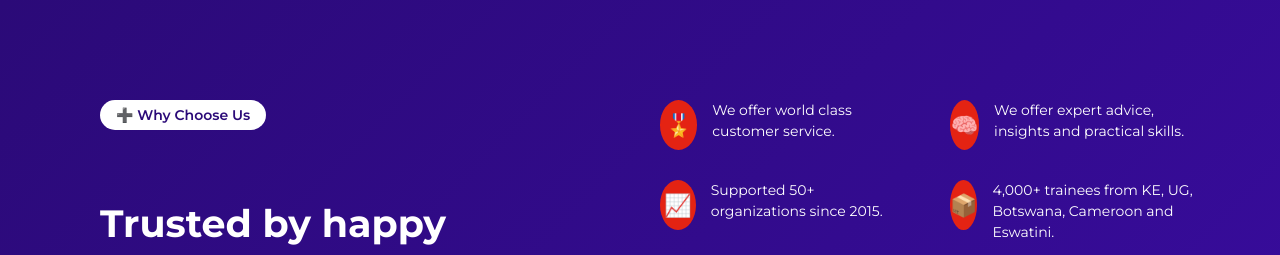
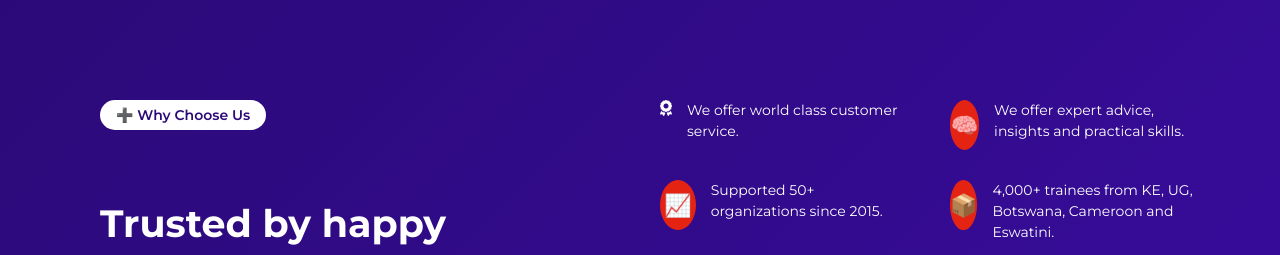
Before and after one commit to Ianmwendwa11/info-page, a plain HTML site: page index.html in a window 1280 px wide. Shown: the top 255 px of the page. Drawn offline with Linux system fonts and the light colour scheme; a web font is replaced by a local one.

Commit message:
html layout correction

```diff
--- a/index.html
+++ b/index.html
@@ -24,7 +24,7 @@
     </div>
     <div class="right">
       <div class="feature">
-        <div class="icon-circle"></div>
+        <i class="fa-solid fa-award" style="color: #ffffff;"></i>
         <div class="feature-text">We offer world class customer service.</div>
       </div>
       <div class="feature">
```
